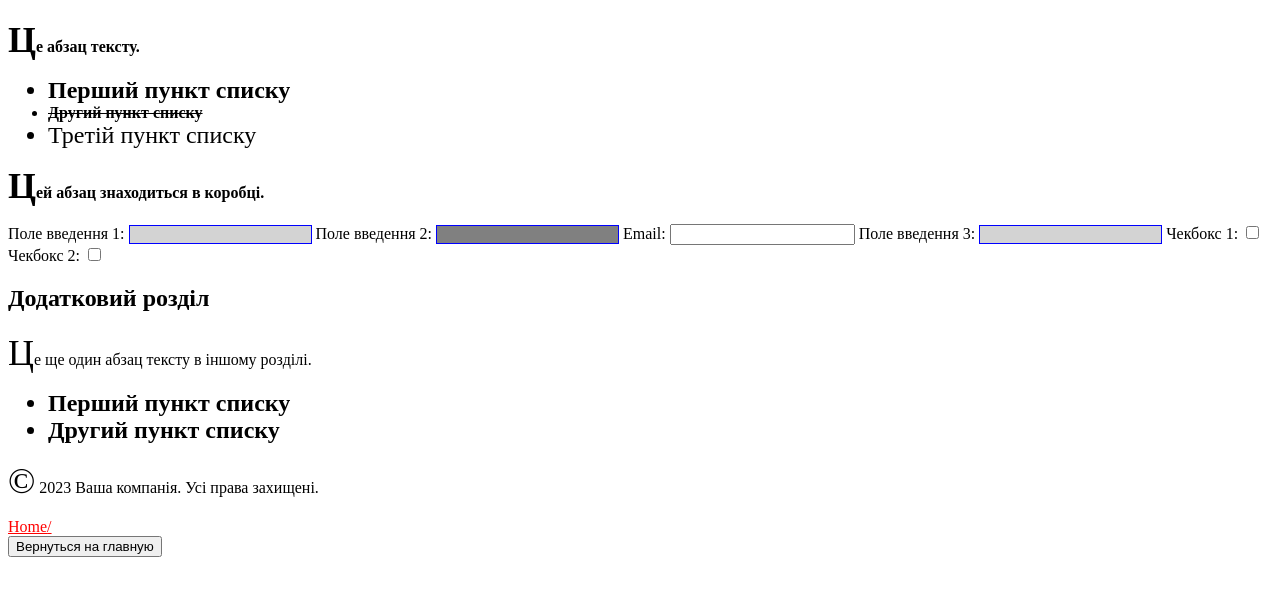
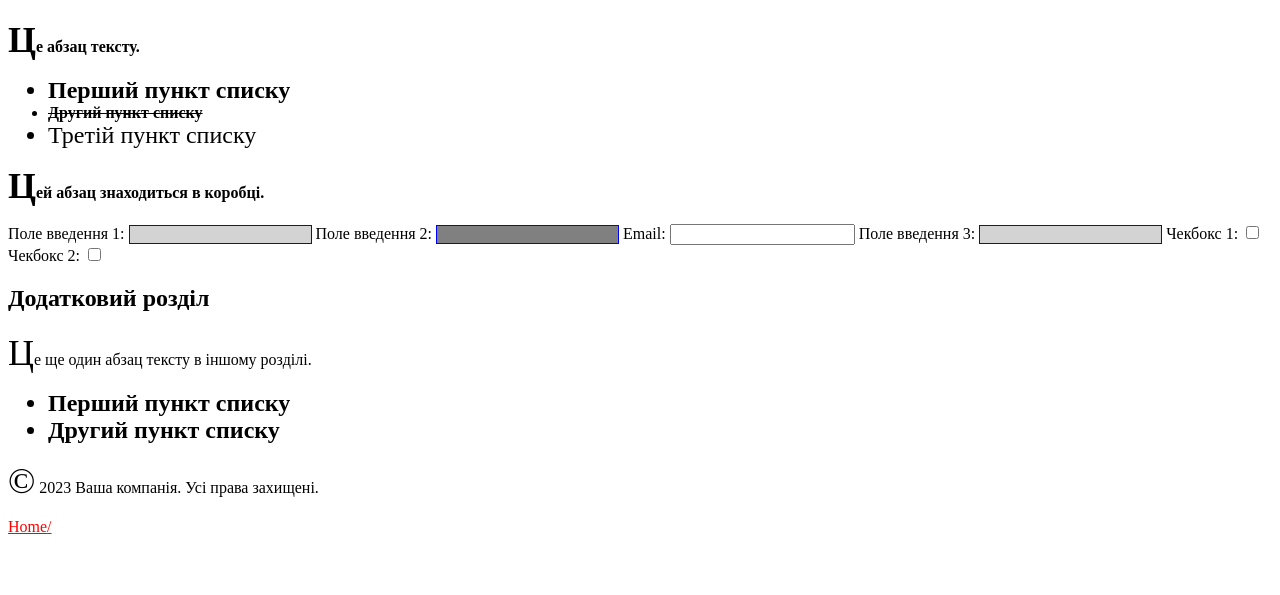
Before and after one commit to Hawker24x/Pr_website, a plain HTML site: page Lab2/index.html in a window 1280 px wide. Shown: the part 167-762 px from the top of the page. Drawn offline with Linux system fonts and the light colour scheme.

Commit message:
index.html

```diff
--- a/Lab2/index.html
+++ b/Lab2/index.html
@@ -55,6 +55,5 @@
         <p>&copy; 2023 Ваша компанія. Усі права захищені.</p>
         <a href="#">Home</a>
     </footer>
-    <button onclick="window.location.href='https://github.com/Hawker24x/Pr_website';">Вернуться на главную</button>
 </body>
 </html>
```
